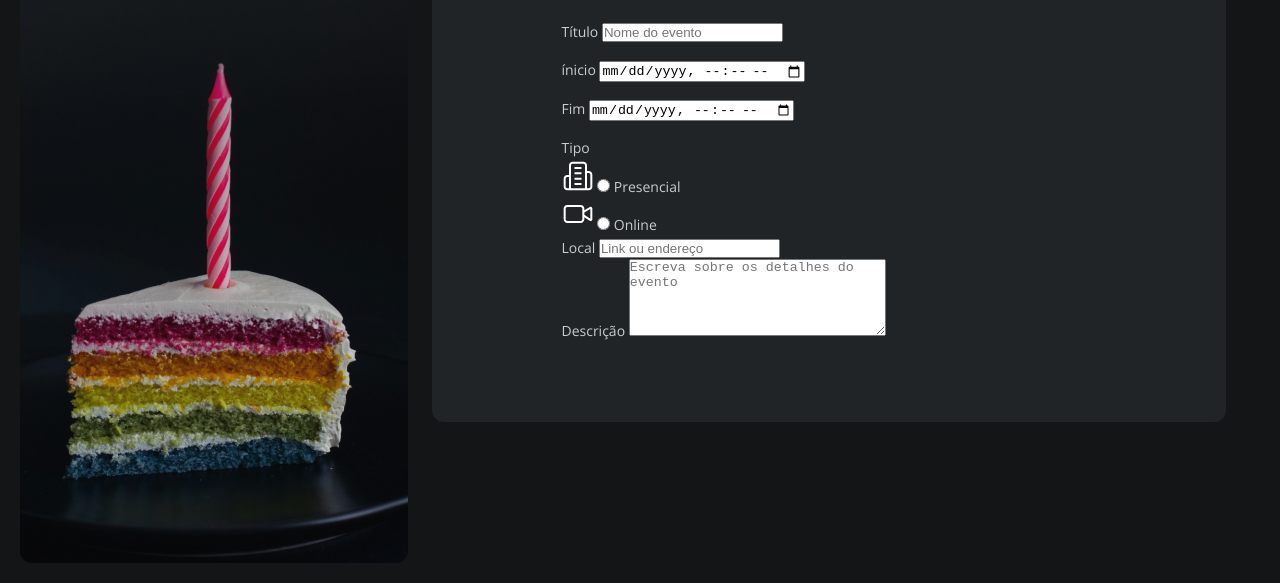
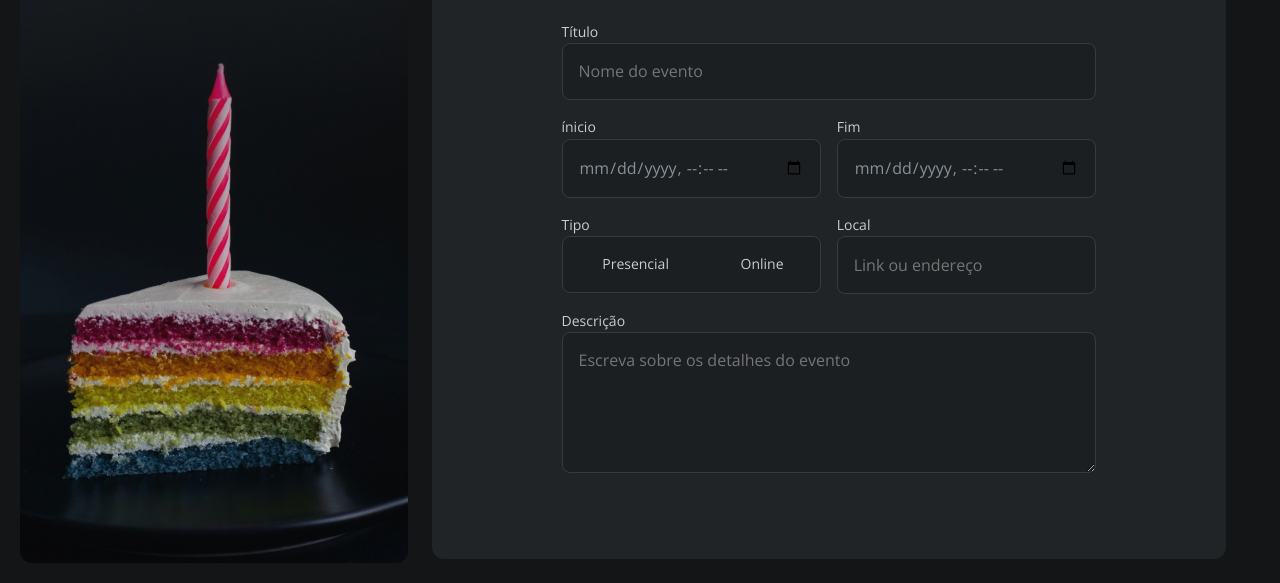
Before and after one commit to jonatasferreiraa/Formulario-de-convite, a plain HTML site: page index.html in a window 1280 px wide. Shown: the part 217-800 px from the top of the page. Drawn offline with nearby package versions, Linux system fonts and the light colour scheme.

Commit message:
organizando os inputs

```diff
--- a/index.html
+++ b/index.html
@@ -33,7 +33,8 @@
               <legend>
                 <img src="/assets/icons/calendar.svg" alt="" />Sobre o evento
               </legend>
-              <div class="input-wrapper">
+
+              <div class="input-name-wrapper name-event">
                 <label for="name-event">Título</label>
                 <input
                   type="text"
@@ -43,6 +44,7 @@
                 />
               </div>
 
+              <div class="datetime-wrapper">
                 <div class="input-wrapper">
                   <label for="start">ínicio</label>
                   <input type="datetime-local" name="start" id="start" />
@@ -52,25 +54,26 @@
                   <label for="end">Fim</label>
                   <input type="datetime-local" name="end" id="end" />
                 </div>
-
-              <div class="input-wrapper">
-                <label>Tipo</label>
+              </div>
 
               <div class="radio-wrapper">
+                <label>Tipo</label>
+                <div class="radio-container">
                   <div class="radio-inner">
-                    <img src="/assets/icons/building-2.svg" alt="" />
+                    <div class="radio-img"></div>
                     <input type="radio" name="in-person" id="in-person" />
                     <label for="in-person">Presencial</label>
                   </div>
 
                   <div class="radio-inner">
-                    <img src="/assets/icons/video.svg" alt="" />
+                    <div class="radio-img"></div>
                     <input type="radio" name="online" id="online" />
                     <label for="in-person">Online</label>
                   </div>
                 </div>
+              </div>
 
-                <div class="input-wrapper">
+              <div class="input-local-wrapper">
                 <label for="local-event">Local</label>
                 <input
                   type="text"
@@ -81,15 +84,14 @@
               </div>
 
               <div class="textarea-wrapper">
-                  <label for="event-info">Descrição</label>
+                <label for="description">Descrição</label>
                 <textarea
-                    name="event-info"
-                    id="event-info"
+                  name="description"
+                  id="description"
                   cols="30"
                   rows="5"
                   placeholder="Escreva sobre os detalhes do evento "
                 ></textarea>
-                </div>
               </div>
             </fieldset>
           </form>
--- /dev/null
+++ b/styles/fields/index.css
@@ -0,0 +1,2 @@
+@import url(input.css);
+@import url(radio.css);
--- /dev/null
+++ b/styles/fields/input.css
@@ -0,0 +1,19 @@
+input,
+textarea {
+  appearance: none;
+  width: 100%;
+  border-radius: 0.5rem;
+  border: 1px solid var(--input-stroke);
+
+  padding: 1.08rem 1rem;
+  background-color: var(--input-base);
+
+  font: var(--text);
+  color: var(--input-placeholder);
+}
+
+label {
+  font: var(--text-sm);
+  color: var(--color-text-body);
+  padding-bottom: 0.75rem;
+}
--- /dev/null
+++ b/styles/fields/radio.css
@@ -0,0 +1,24 @@
+.radio-container {
+  display: flex;
+  align-items: center;
+  justify-content: center;
+  background-color: var(--input-base);
+  border-radius: 0.5rem;
+  border: 1px solid var(--input-stroke);
+  padding: 0.25rem;
+  gap: 0.25rem;
+
+  & input {
+    all: unset;
+  }
+
+  & .radio-inner {
+    padding: 0.75rem 2rem;
+    border-radius: 0.25rem;
+  }
+
+  & label {
+    color: var(--color-text-bold);
+    border-radius: 0.5rem;
+  }
+}
--- a/styles/forms.css
+++ b/styles/forms.css
@@ -1,3 +1,5 @@
+@import url(fields/index.css);
+
 form {
   margin-top: 2.5rem;
 }
--- a/styles/layout.css
+++ b/styles/layout.css
@@ -49,3 +49,28 @@ main {
     color: var(--color-text-heading);
   }
 }
+
+.event-info {
+  display: grid;
+  grid-template-columns: repeat(4, 1fr);
+
+  & .name-event,
+  .textarea-wrapper {
+    grid-column: 1/5;
+  }
+
+  & .datetime-wrapper {
+    display: grid;
+    grid-template-columns: 1fr 1fr;
+    gap: 1rem;
+    grid-column: 1 / -1;
+  }
+
+  & .radio-wrapper {
+    grid-column: 1 / 3;
+  }
+
+  & .input-local-wrapper {
+    grid-column: 3 / 5;
+  }
+}
```
Lines whose indentation alone changed are shown as unchanged.
